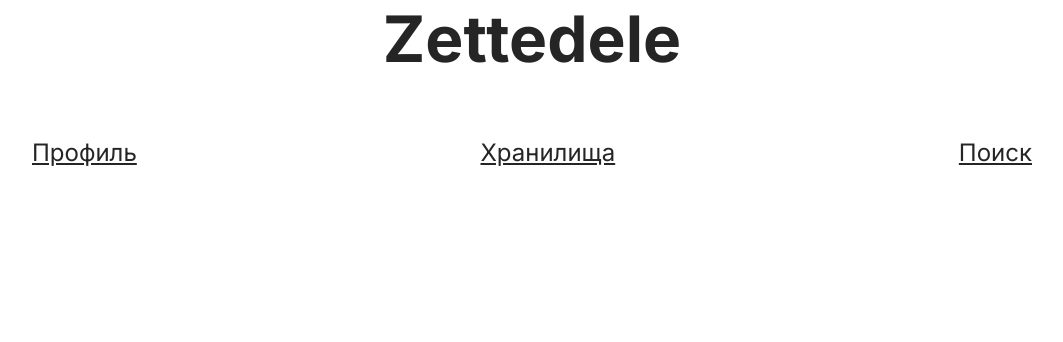
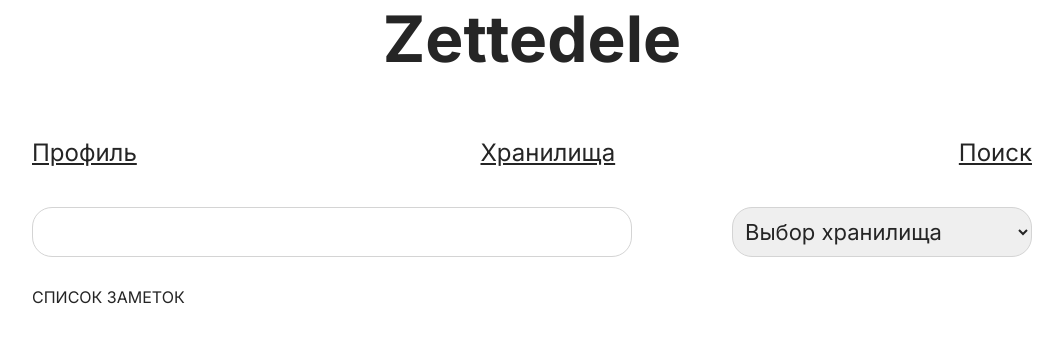
Before and after one commit to skqwk/ZettedeleFrontend, a React (Create React App) app in the folder ikbo-01-20-semyon/: page /vaults in a window 1280 px wide. Shown: the top 342 px of the page, without its empty margins (108-1171 px from the left). Built offline with nearby package versions, Linux system fonts and the light colour scheme.

Commit message:
practice-3: create searchbar, own select, edit profile

```diff
--- a/ikbo-01-20-semyon/src/Input.jsx
+++ b/ikbo-01-20-semyon/src/Input.jsx
@@ -4,7 +4,7 @@ const Input = ({placeholder, ...props}) => {
     console.log(props);
     return (
         <div className="input-container">
-            <p>{placeholder}</p>
+            {placeholder && <p>{placeholder}</p>}
             <input {...props} className="in"/>
         </div>
     );
--- /dev/null
+++ b/ikbo-01-20-semyon/src/NoteList.jsx
@@ -0,0 +1,11 @@
+import React from 'react';
+
+const NoteList = () => {
+    return (
+        <div>
+            СПИСОК ЗАМЕТОК
+        </div>
+    );
+};
+
+export default NoteList;
--- a/ikbo-01-20-semyon/src/Profile.jsx
+++ b/ikbo-01-20-semyon/src/Profile.jsx
@@ -4,6 +4,7 @@ import Avatar from "./Avatar";
 
 const Profile = () => {
     const profile = {
+        login: 'skqwk',
         name: 'Семён',
         surname: 'Есаев',
         lastname: 'Антонович'
@@ -12,6 +13,7 @@ const Profile = () => {
     return (
         <div className="profile">
             <Avatar/>
+            <Input placeholder="ЛОГИН" readOnly value={profile.login}/>
             <Input placeholder="ИМЯ" readOnly value={profile.name}/>
             <Input placeholder="ФАМИЛИЯ" readOnly value={profile.surname}/>
             <Input placeholder="ОТЧЕСТВО" readOnly value={profile.lastname}/>
--- /dev/null
+++ b/ikbo-01-20-semyon/src/SearchBar.jsx
@@ -0,0 +1,14 @@
+import React, {useState} from 'react';
+import Input from "./Input";
+
+const SearchBar = () => {
+    const [search, setSearch] = useState("");
+    console.log(search);
+
+    return (
+        <Input value={search} onChange={(e) => {setSearch(e.target.value)}
+        }/>
+    );
+};
+
+export default SearchBar;
--- /dev/null
+++ b/ikbo-01-20-semyon/src/Select.css
@@ -0,0 +1,14 @@
+select {
+    width: 100%;
+    margin-bottom: 30px;
+    border-radius: 20px;
+    height: 50px;
+    font-size: 22px;
+    text-indent: 8px;
+    outline: none;
+    border: 1px solid #d4d4d4;
+}
+
+.select-container {
+    width: 30%;
+}
--- /dev/null
+++ b/ikbo-01-20-semyon/src/Select.jsx
@@ -0,0 +1,21 @@
+import React from 'react';
+import './Select.css';
+
+const Select = ({options, defaultValue, value, onChange}) => {
+    return (
+        <div className="select-container">
+            <select
+                className="select"
+                value={value}
+                onChange={event => onChange(event.target.value)}
+            >
+                <option disabled value="">{defaultValue}</option>
+                {options.map(option =>
+                    <option key={option.value} value={option.value}>{option.name}</option>
+                )}
+            </select>
+        </div>
+    );
+};
+
+export default Select;
--- a/ikbo-01-20-semyon/src/Vaults.jsx
+++ b/ikbo-01-20-semyon/src/Vaults.jsx
@@ -1,9 +1,57 @@
-import React from 'react';
+import React, {useEffect, useState} from 'react';
+import SearchBar from "./SearchBar";
+import NoteList from "./NoteList";
+import Select from "./Select";
 
 const Vaults = () => {
+    const [nowVault, setNowVault] = useState('');
+
+
+    const vaults = {
+        vault1: {
+            value: 'vault1',
+            name: 'Курсовая работа', notes: [
+                {title: 'Выбор темы', content: 'Приложение для заметок', date: '09.02.2023'},
+                {title: 'Выбор темы', content: 'Приложение для заметок', date: '09.02.2023'},
+                {title: 'Выбор темы', content: 'Приложение для заметок', date: '09.02.2023'},
+                {title: 'Выбор темы', content: 'Приложение для заметок', date: '09.02.2023'}
+            ]
+        },
+        vault2: {
+            value: 'vault2',
+            name: 'Работа', notes: [
+                {title: 'Разработка на Java', content: 'IDEA, Maven, Hibernate', date: '09.02.2023'},
+                {title: 'Разработка на Java', content: 'IDEA, Maven, Hibernate', date: '09.02.2023'},
+                {title: 'Разработка на Java', content: 'IDEA, Maven, Hibernate', date: '09.02.2023'},
+                {title: 'Разработка на Java', content: 'IDEA, Maven, Hibernate', date: '09.02.2023'},
+            ]
+        }
+    };
+
+    useEffect(() => {
+        console.log('vault is updated');
+        console.log(nowVault);
+    }, [nowVault])
+
+    const onlyVaults = Object.values(vaults).map(v => ({'name': v.name, 'value': v.value}));
+
+    const extractNotes = (nowVault) => {
+        return nowVault
+            ? vaults[nowVault].notes
+            : [];
+    }
+
     return (
         <div>
-
+            <div style={{display: 'flex', justifyContent: 'space-between', marginTop: '30px'}}>
+                <SearchBar/>
+                <Select
+                    defaultValue="Выбор хранилища"
+                    value={nowVault}
+                    onChange={setNowVault}
+                    options={onlyVaults}/>
+            </div>
+            <NoteList notes={extractNotes(nowVault)}/>
         </div>
     );
 };
```
